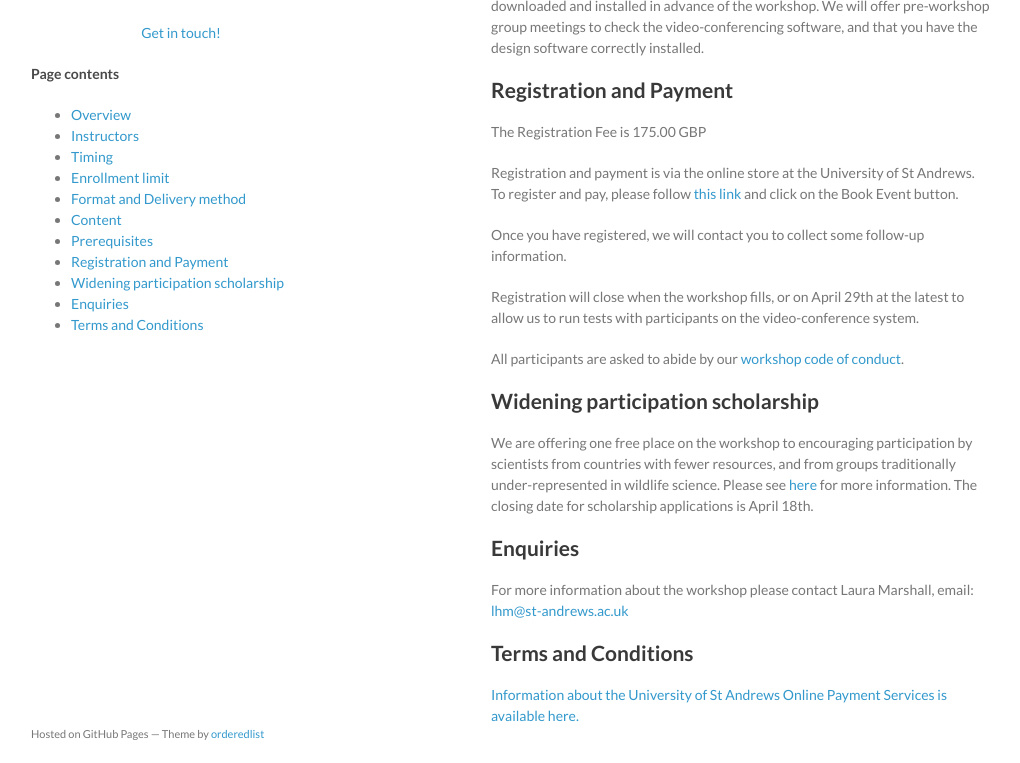
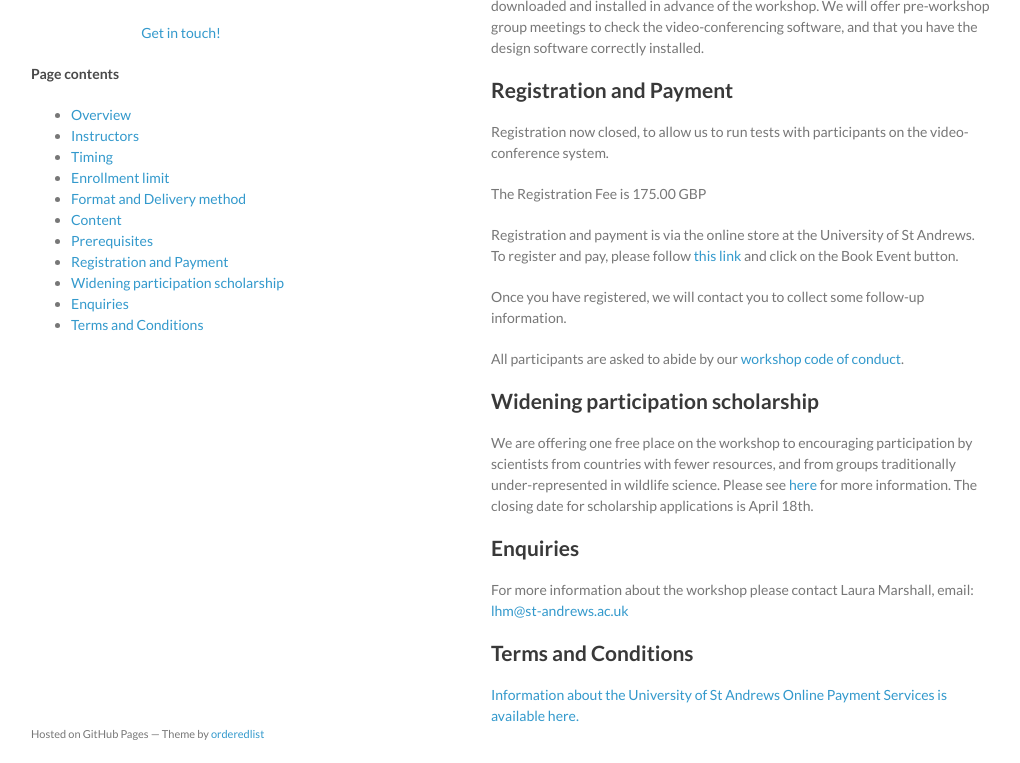
Before and after one commit to distanceworkshops/distanceworkshops.github.io, a Jekyll site: the page built from design-may-2022.md, in a window 1280 px wide and 900 px high, scrolled down 1729 px, cut to the strip 137-900 px from the top of the window. Shown: the whole strip, without its empty margins (129-1149 px from the left). Built offline with Jekyll 4.4.1, drawn with Linux system fonts in a browser that asks for light colours.

Commit message:
Registration closed

```diff
--- a/design-may-2022.md
+++ b/design-may-2022.md
@@ -47,13 +47,13 @@ You should already know about distance sampling survey design, for example by ha
 
 ## Registration and Payment
 
+Registration now closed, to allow us to run tests with participants on the video-conference system.
+
 The Registration Fee is 175.00 GBP
 
 Registration and payment is via the online store at the University of St Andrews. To register and pay, please follow [this link](https://onlineshop.st-andrews.ac.uk/conferences-and-events/events/creem/online-workshop-practical-design-and-simulation-to-optimise-distance-sampling-surveys-9th12th-may) and click on the Book Event button.
 
 Once you have registered, we will contact you to collect some follow-up information.
-
-Registration will close when the workshop fills, or on April 29th at the latest to allow us to run tests with participants on the video-conference system.
 
 All participants are asked to abide by our [workshop code of conduct](code-of-conduct).
 
```
